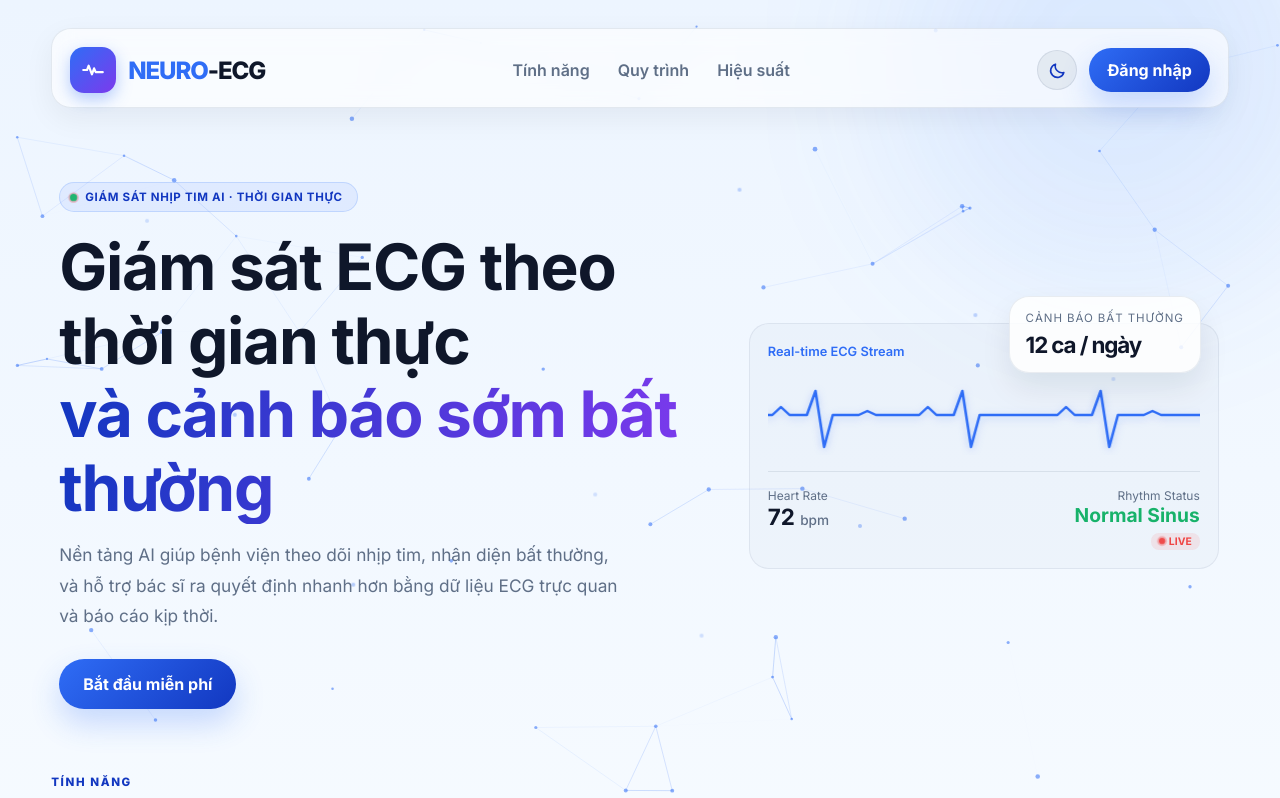
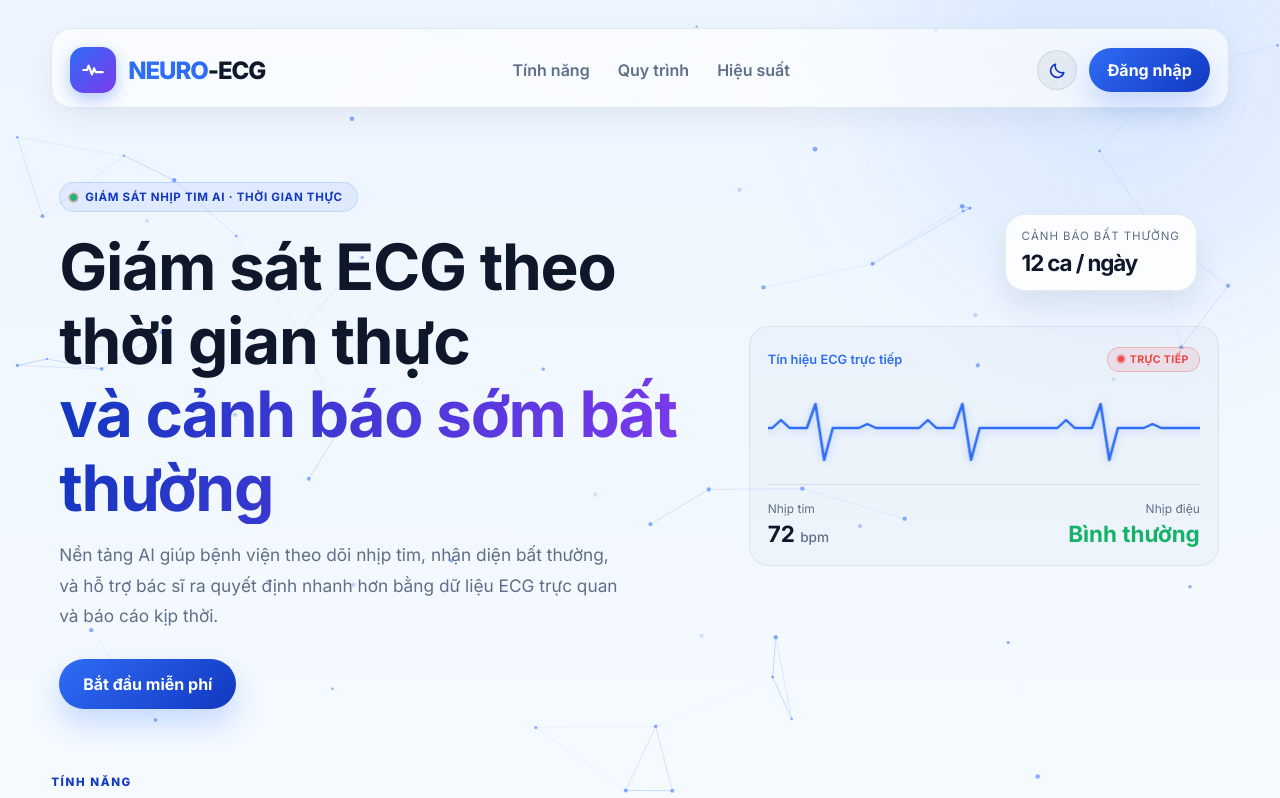
Before and after one commit to NamHaiIT2HUST/ECG-Arrhythmia-Detection, a React (Vite) app in the folder frontend/: page / in a window 1280 px wide. Shown: the top 798 px of the page. Built offline with nearby package versions, Linux system fonts and the light colour scheme; no server answers.

Commit message:
feat: redesign landing page with dynamic animations, sticky header, manual theme toggle

```diff
--- a/frontend/src/index.css
+++ b/frontend/src/index.css
@@ -377,8 +377,8 @@ button {
 }
 
 .stat-two {
-  right: 20px;
-  top: 60px;
+  right: 24px;
+  top: -22px;
 }
 
 .hero-copy {
@@ -528,6 +528,77 @@ button {
   padding: 14px 16px 16px;
 }
 
+.pulse-header {
+  display: flex;
+  align-items: center;
+  justify-content: space-between;
+  margin-bottom: 16px;
+}
+
+.pulse-title {
+  font-size: 0.8rem;
+  font-weight: 600;
+  color: var(--primary);
+}
+
+.live-badge {
+  display: inline-flex;
+  align-items: center;
+  gap: 6px;
+  padding: 5px 10px;
+  border-radius: 999px;
+  background: rgba(239, 68, 68, 0.1);
+  border: 1px solid rgba(239, 68, 68, 0.3);
+  color: var(--danger);
+  font-size: 0.66rem;
+  font-weight: 700;
+  letter-spacing: 0.04em;
+}
+
+.live-dot {
+  width: 6px;
+  height: 6px;
+  border-radius: 50%;
+  background: var(--danger);
+  flex-shrink: 0;
+  animation: pulse-dot 1.5s ease-in-out infinite;
+}
+
+.pulse-stats {
+  display: flex;
+  justify-content: space-between;
+  margin-top: 16px;
+  border-top: 1px solid var(--border-color);
+  padding-top: 16px;
+}
+
+.pulse-stat {
+  display: flex;
+  flex-direction: column;
+  gap: 4px;
+}
+
+.pulse-stat-end {
+  align-items: flex-end;
+}
+
+.pulse-stat-label {
+  font-size: 0.75rem;
+  color: var(--text-muted);
+}
+
+.pulse-stat-value {
+  font-size: 1.4rem;
+  font-weight: 700;
+  color: var(--text-main);
+}
+
+.pulse-stat-unit {
+  font-size: 0.85rem;
+  font-weight: 500;
+  color: var(--text-muted);
+}
+
 .large-pulse {
   width: min(100%, 470px);
   padding: 20px 18px 18px;
@@ -546,14 +617,6 @@ button {
 /* Truoc day co 1 lop ::before phu tinh (zigzag gia lap song ECG) o day vi polyline goc dung
    yen - gio polyline that da duoc animate (ecg-scroll) nen bo lop gia nay di, tranh chong
    hinh roi mat voi duong song dang chay that. */
-
-.pulse-stats {
-  display: flex;
-  justify-content: space-between;
-  margin-top: 12px;
-  color: rgba(226, 232, 240, 0.8);
-  font-size: 0.78rem;
-}
 
 .auth-form,
 .login-form {
--- a/frontend/src/pages/LoginPage.jsx
+++ b/frontend/src/pages/LoginPage.jsx
@@ -371,25 +371,26 @@ const LoginPage = () => {
 
             <div className="hero-visual fade-in-up" style={{ animationDelay: '0.2s' }}>
               <div className="pulse-panel large-pulse">
-                <div className="pulse-header" style={{ display: 'flex', justifyContent: 'space-between', marginBottom: '16px' }}>
-                  <span style={{ fontSize: '0.8rem', fontWeight: 600, color: 'var(--primary)' }}>Real-time ECG Stream</span>
+                <div className="pulse-header">
+                  <span className="pulse-title">Tín hiệu ECG trực tiếp</span>
+                  <span className="live-badge">
+                    <span className="live-dot" />
+                    TRỰC TIẾP
+                  </span>
                 </div>
                 <div className="pulse-line" style={{ background: 'transparent', boxShadow: 'none', height: '80px', overflow: 'hidden' }}>
                   <svg viewBox="0 0 1000 100" preserveAspectRatio="none" className="ecg-line-svg" style={{ width: '200%', height: '100%', stroke: 'var(--primary)', filter: 'drop-shadow(0 2px 4px rgba(47,109,246,0.3))', animation: 'ecg-scroll 4s linear infinite' }}>
                     <polyline points="0,50 50,50 60,40 70,50 90,50 100,20 110,90 120,50 150,50 160,45 170,50 220,50 230,40 240,50 260,50 270,20 280,90 290,50 320,50 330,45 340,50 390,50 400,40 410,50 430,50 440,20 450,90 460,50 500,50 550,50 560,40 570,50 590,50 600,20 610,90 620,50 650,50 660,45 670,50 720,50 730,40 740,50 760,50 770,20 780,90 790,50 820,50 830,45 840,50 890,50 900,40 910,50 930,50 940,20 950,90 960,50 1000,50" fill="none" strokeWidth="3" strokeLinecap="round" strokeLinejoin="round" />
                   </svg>
                 </div>
-                <div className="pulse-stats" style={{ display: 'flex', justifyContent: 'space-between', marginTop: '16px', borderTop: '1px solid var(--border-color)', paddingTop: '16px' }}>
-                  <div style={{ display: 'flex', flexDirection: 'column' }}>
-                    <span style={{ fontSize: '0.75rem', color: 'var(--text-muted)' }}>Heart Rate</span>
-                    <span style={{ fontSize: '1.4rem', fontWeight: 700, color: 'var(--text-main)' }}>72 <span style={{ fontSize: '0.85rem', fontWeight: 500, color: 'var(--text-muted)' }}>bpm</span></span>
+                <div className="pulse-stats">
+                  <div className="pulse-stat">
+                    <span className="pulse-stat-label">Nhịp tim</span>
+                    <span className="pulse-stat-value">72 <span className="pulse-stat-unit">bpm</span></span>
                   </div>
-                  <div style={{ display: 'flex', flexDirection: 'column', alignItems: 'flex-end' }}>
-                    <span style={{ fontSize: '0.75rem', color: 'var(--text-muted)' }}>Rhythm Status</span>
-                    <span style={{ fontSize: '1.2rem', fontWeight: 700, color: 'var(--success)' }}>Normal Sinus</span>
-                    <span className="live-badge" style={{ fontSize: '0.65rem', padding: '2px 8px', background: 'rgba(239, 68, 68, 0.1)', color: 'var(--danger)', borderRadius: '8px', display: 'flex', alignItems: 'center', gap: '4px', fontWeight: 'bold', marginTop: '6px' }}>
-                      <span style={{ width: '6px', height: '6px', background: 'var(--danger)', borderRadius: '50%', display: 'inline-block', animation: 'pulse-dot 1.5s ease-in-out infinite' }}></span> LIVE
-                    </span>
+                  <div className="pulse-stat pulse-stat-end">
+                    <span className="pulse-stat-label">Nhịp điệu</span>
+                    <span className="pulse-stat-value" style={{ color: 'var(--success)' }}>Bình thường</span>
                   </div>
                 </div>
               </div>
```
